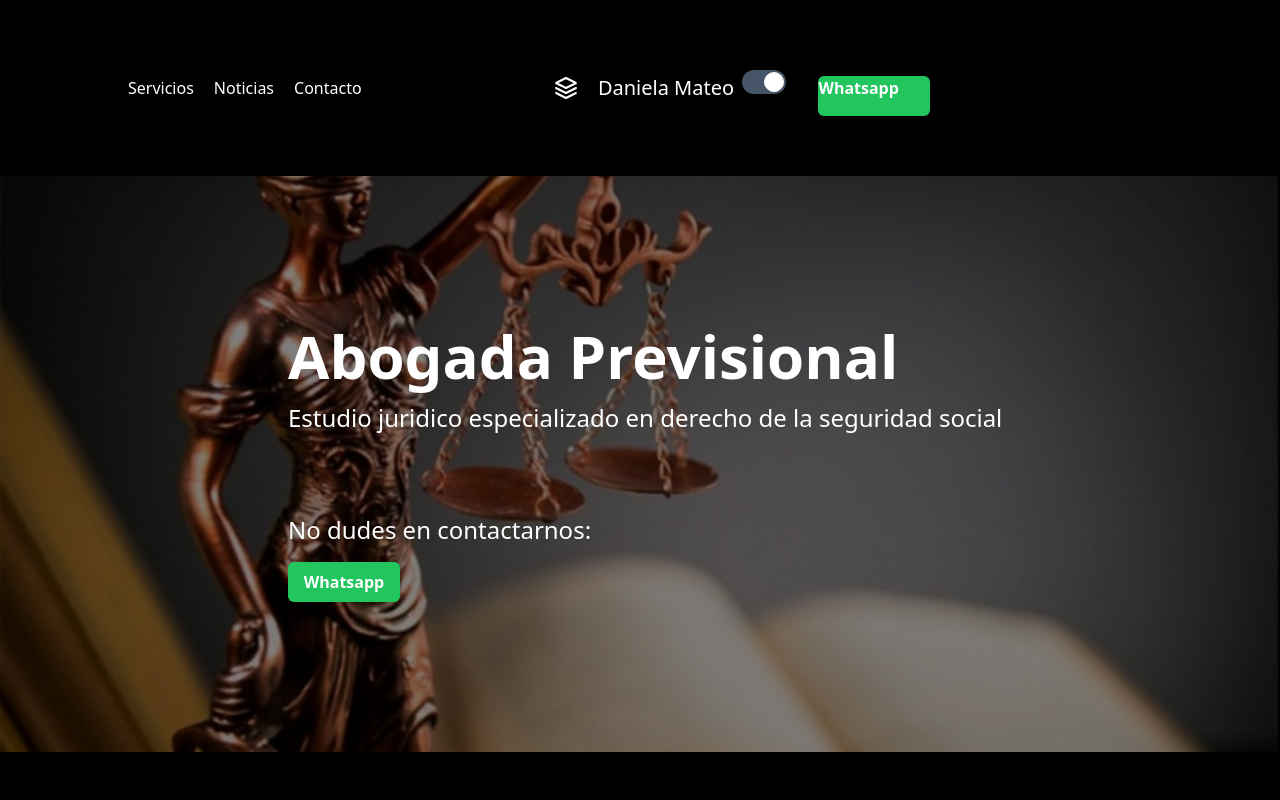
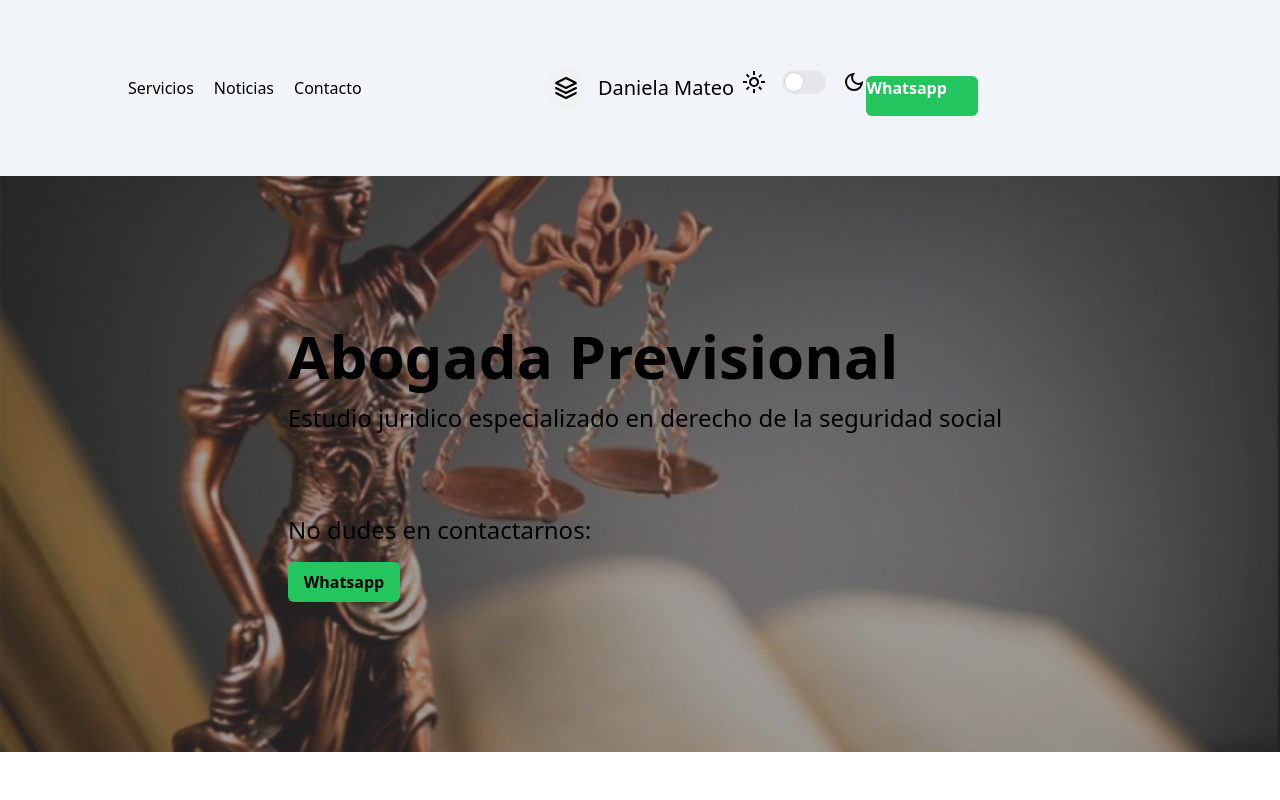
Before and after one commit to Juliansv/lawyer-website-v1, a Next.js app: page / in a window 1280 px wide. Shown: the top 800 px of the page. Built offline with nearby package versions, Linux system fonts and the light colour scheme.

Commit message:
add next-theme for dark mode

```diff
--- a/app/components/ToggleTheme.tsx
+++ b/app/components/ToggleTheme.tsx
@@ -1,39 +1,59 @@
 "use client";
 
-import { useState, useEffect } from "react";
+import { useTheme } from "next-themes";
+import { useEffect, useState } from "react";
 
 const ToggleTheme = () => {
-	const [darkMode, setDarkMode] = useState(true);
+	const { setTheme } = useTheme();
+	const [darkMode, setDarkMode] = useState(false);
+
+	const handleChange = () => {
+		setDarkMode(!darkMode);
+		setTheme(darkMode ? "light" : "dark");
+	};
 
 	useEffect(() => {
-		const theme = window.localStorage.getItem("theme");
-		if (theme === "dark") {
+		if (
+			localStorage.theme === "dark" ||
+			(!("theme" in localStorage) &&
+				window.matchMedia("(prefers-color-scheme: dark)").matches)
+		) {
 			setDarkMode(true);
 		}
 	}, []);
 
-	useEffect(() => {
-		if (darkMode) {
-			document.documentElement.classList.add("dark");
-			window.localStorage.setItem("theme", "dark");
-		} else {
-			document.documentElement.classList.remove("dark");
-			window.localStorage.setItem("theme", "light");
-		}
-	}, [darkMode]);
 	return (
-		<label className="inline-flex items-center me-5 cursor-pointer">
+		<label className="inline-flex items-center cursor-pointer">
 			<input
 				type="checkbox"
 				value=""
 				className="sr-only peer"
 				checked={darkMode}
-				onChange={() => setDarkMode(!darkMode)}
+				onChange={() => handleChange()}
 			></input>
-			<div className="relative w-11 h-6 bg-gray-200  rounded-full peer peer-focus:ring-4 peer-focus:ring-slate-100 dark:peer-focus:ring-black dark:bg-gray-700 peer-checked:after:translate-x-full rtl:peer-checked:after:-translate-x-full peer-checked:after:border-white after:content-[''] after:absolute after:top-0.5 after:start-[2px] after:bg-white after:border-gray-300 after:border after:rounded-full after:h-5 after:w-5 after:transition-all dark:border-gray-600 peer-checked:bg-slate-600"></div>
-			<span className="ms-3 text-sm font-medium text-gray-900 dark:text-gray-300">
 
-			</span>
+			<svg
+				xmlns="http://www.w3.org/2000/svg"
+				height="24px"
+				viewBox="0 -960 960 960"
+				width="24px"
+				id="sun"
+                className="fill-black dark:fill-white"
+			>
+				<path d="M480-360q50 0 85-35t35-85q0-50-35-85t-85-35q-50 0-85 35t-35 85q0 50 35 85t85 35Zm0 80q-83 0-141.5-58.5T280-480q0-83 58.5-141.5T480-680q83 0 141.5 58.5T680-480q0 83-58.5 141.5T480-280ZM200-440H40v-80h160v80Zm720 0H760v-80h160v80ZM440-760v-160h80v160h-80Zm0 720v-160h80v160h-80ZM256-650l-101-97 57-59 96 100-52 56Zm492 496-97-101 53-55 101 97-57 59Zm-98-550 97-101 59 57-100 96-56-52ZM154-212l101-97 55 53-97 101-59-57Zm326-268Z" />
+			</svg>
+			<div className="relative w-11 h-6 mx-4 bg-gray-200  rounded-full peer peer-focus:ring-4 peer-focus:ring-slate-100 dark:peer-focus:ring-black dark:bg-gray-700 peer-checked:after:translate-x-full rtl:peer-checked:after:-translate-x-full peer-checked:after:border-white after:content-[''] after:absolute after:top-0.5 after:start-[2px] after:bg-white after:border-gray-300 after:border after:rounded-full after:h-5 after:w-5 after:transition-all dark:border-gray-600 peer-checked:bg-slate-600"></div>
+			<svg
+				xmlns="http://www.w3.org/2000/svg"
+				height="24px"
+				viewBox="0 -960 960 960"
+				width="24px"
+                id="moon"
+                className="fill-black dark:fill-white"
+			>
+				<path d="M480-120q-150 0-255-105T120-480q0-150 105-255t255-105q14 0 27.5 1t26.5 3q-41 29-65.5 75.5T444-660q0 90 63 153t153 63q55 0 101-24.5t75-65.5q2 13 3 26.5t1 27.5q0 150-105 255T480-120Zm0-80q88 0 158-48.5T740-375q-20 5-40 8t-40 3q-123 0-209.5-86.5T364-660q0-20 3-40t8-40q-78 32-126.5 102T200-480q0 116 82 198t198 82Zm-10-270Z" />
+			</svg>
+			<span className="text-sm font-medium text-gray-900 dark:text-gray-300"></span>
 		</label>
 	);
 };
--- a/app/layout.tsx
+++ b/app/layout.tsx
@@ -1,6 +1,7 @@
 import type { Metadata } from "next";
 import localFont from "next/font/local";
 import "./globals.css";
+import { ThemeProvider } from "./providers";
 
 const geistSans = localFont({
   src: "./fonts/GeistVF.woff",
@@ -28,7 +29,14 @@ export default function RootLayout({
       <body
         className={`${geistSans.variable} ${geistMono.variable} antialiased`}
       >
-        {children}
+        <ThemeProvider
+            attribute="class"
+            defaultTheme="system"
+            enableSystem
+            disableTransitionOnChange
+        >
+            {children}
+        </ThemeProvider>
       </body>
     </html>
   );
--- /dev/null
+++ b/app/providers.tsx
@@ -0,0 +1,9 @@
+"use client"
+
+import * as React from "react"
+import { ThemeProvider as NextThemesProvider } from "next-themes"
+import { type ThemeProviderProps } from "next-themes/dist/types"
+
+export function ThemeProvider({ children, ...props }: ThemeProviderProps) {
+  return <NextThemesProvider {...props}>{children}</NextThemesProvider>
+}
```
Also changed, not shown: package.json (+5 -4 lines), 1 other file (tests, documents, lock files or other folders).
